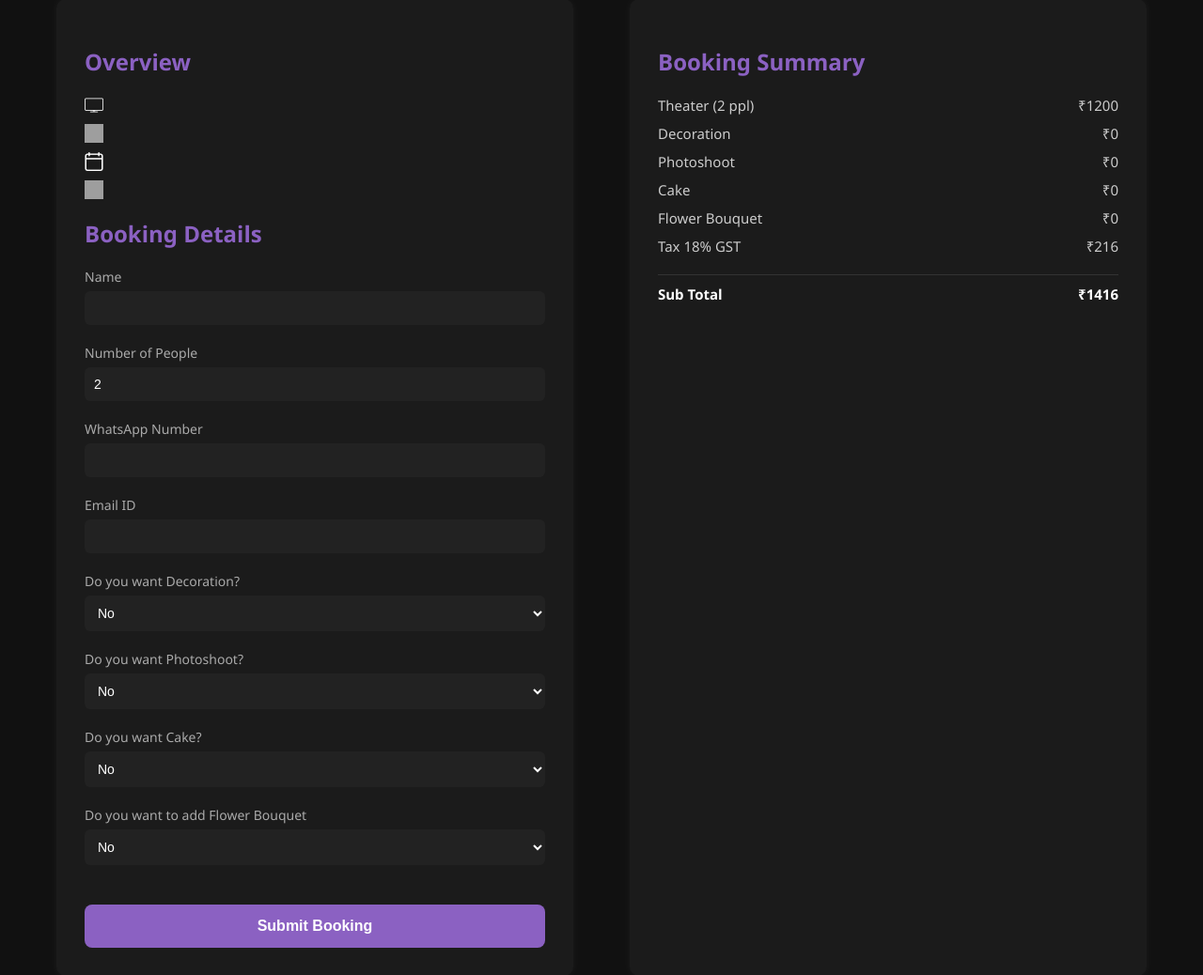
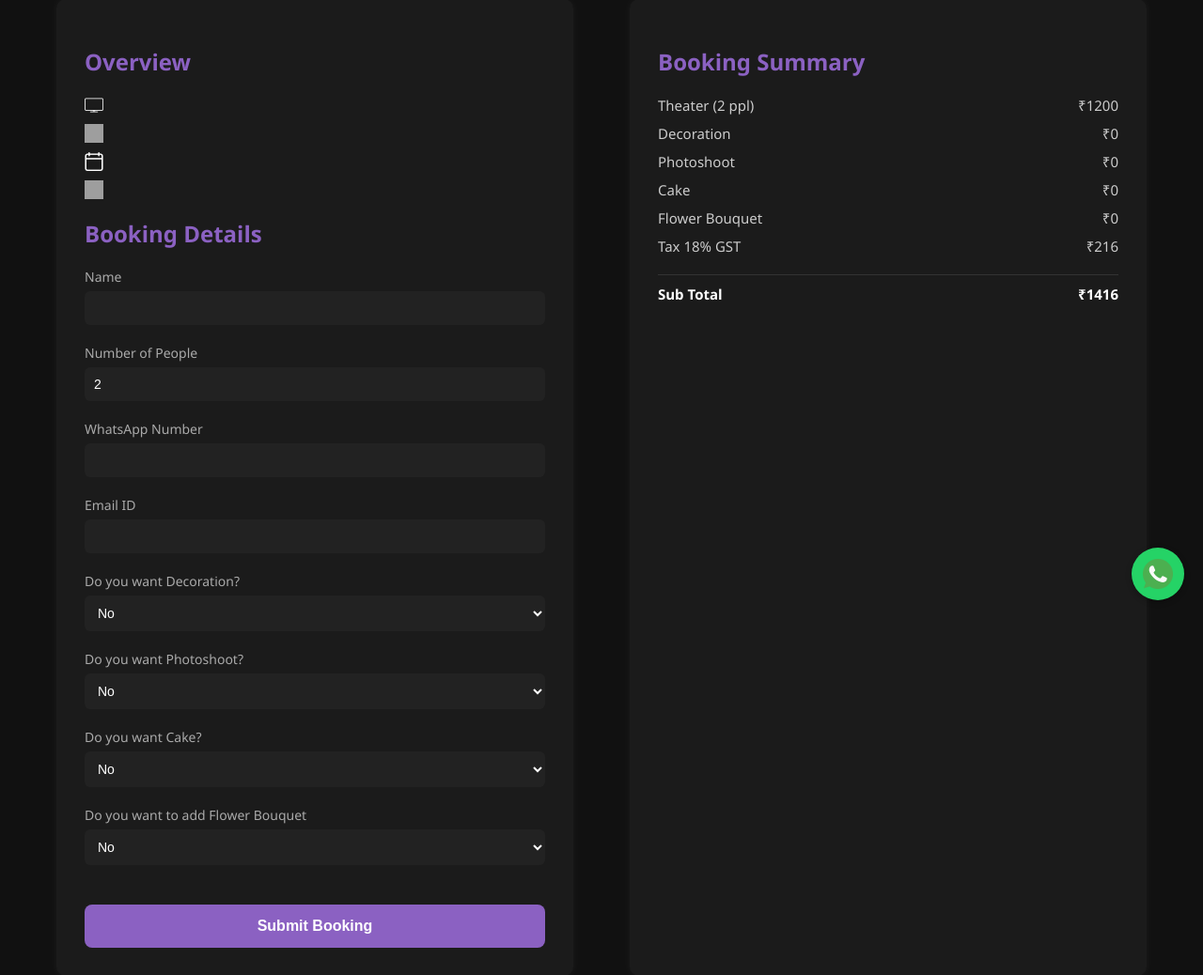
Before and after one commit to pgbudddy/miniplexindia, a Flask app: template templates/booking.html in a window 1280 px wide. Shown: the part 141-1179 px from the top of the page at 94% size. Run offline with Flask 3, Linux system fonts and the light colour scheme; the template is opened without the code that fills it, so the values that code supplies are empty; grey boxes are pictures that could not be loaded.

Commit message:
added_support

```diff
--- a/templates/booking.html
+++ b/templates/booking.html
@@ -270,6 +270,28 @@
 
     .mobile-footer {
       display: none;
+    }
+
+    #whatsapp-support-btn {
+      position: fixed;
+      bottom: 20px;
+      right: 20px;
+      z-index: 9999;
+      background-color: #25D366;
+      border-radius: 50%;
+      padding: 12px;
+      box-shadow: 0 2px 6px rgba(0, 0, 0, 0.3);
+      transition: transform 0.2s ease;
+    }
+
+    #whatsapp-support-btn:hover {
+      transform: scale(1.1);
+    }
+
+    #whatsapp-support-btn img {
+      width: 32px;
+      height: 32px;
+      display: block;
     }
 
     /* Desktop only */
@@ -607,6 +629,10 @@
   </div>
 
 
+  <a href="https://wa.me/+919717236926" target="_blank" id="whatsapp-support-btn" aria-label="Chat on WhatsApp">
+    <img src="{{ url_for('static', filename='images/whatsapp.png') }}" alt="WhatsApp" />
+  </a>
+
 </body>
 
 </html>
```
Also changed, not shown: static/images/whatsapp.png (added). Lines whose indentation alone changed are shown as unchanged.
